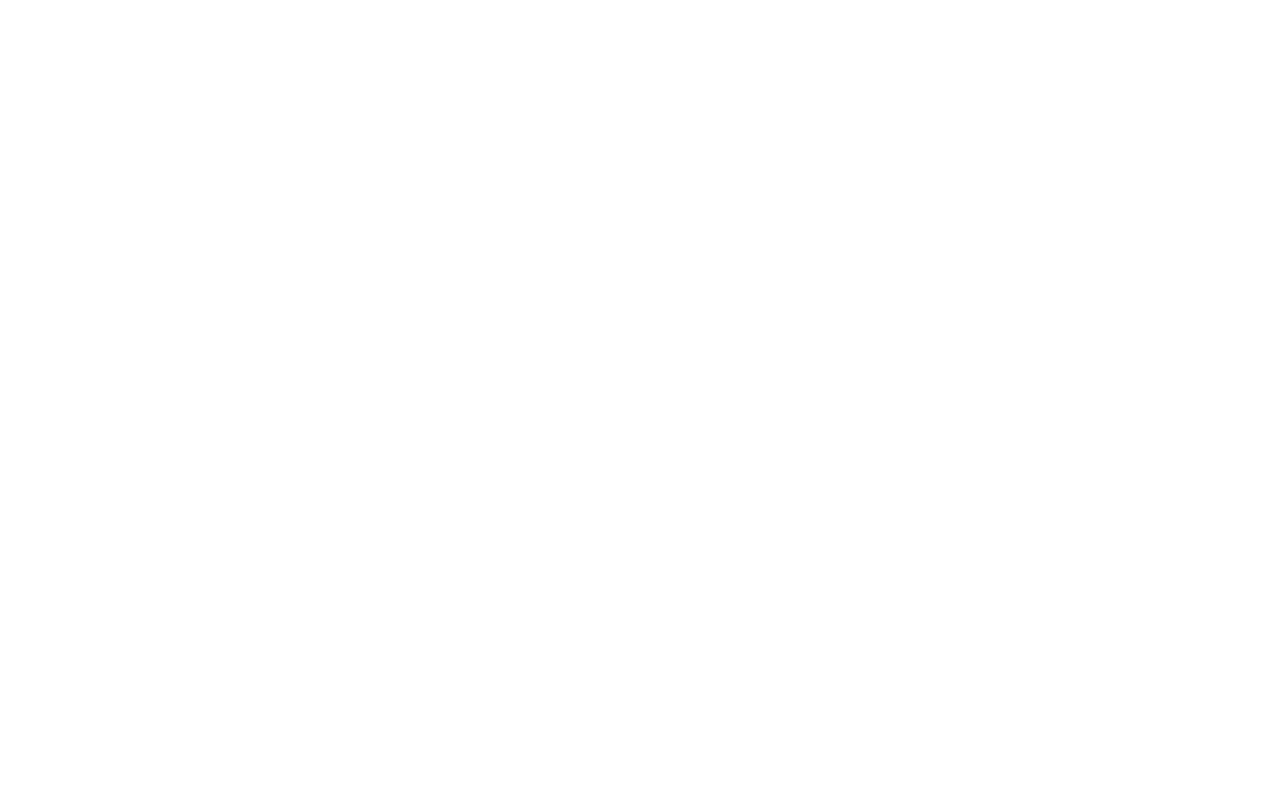
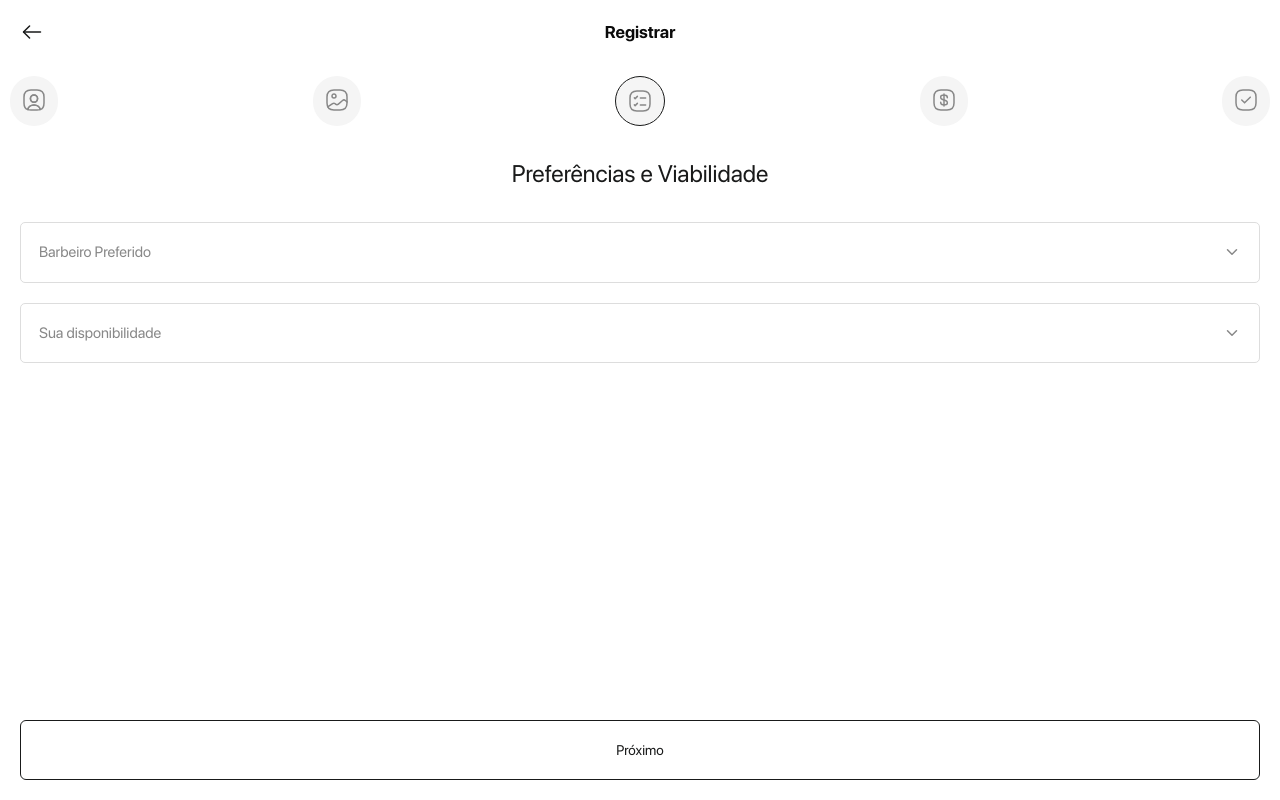
Before and after one commit to Chrystianls/Demo-Barber-App, a React (Vite) app: page /register/preference-availability in a window 1280 px wide. Before the commit this address had no page. Built offline with nearby package versions, Linux system fonts and the light colour scheme.

Commit message:
upload picture and preference&availability

```diff
--- a/src/App.tsx
+++ b/src/App.tsx
@@ -5,6 +5,8 @@ import Register from "./Pages/Register";
 import BarberDashboard from "./Pages/BarberDashboard";
 import BarberScheduleDashboard from "./Pages/BarberScheduleDashboard";
 import BarberSettings from "./Pages/BarberSettings";
+import UploadPicture from "./Pages/UploadPicture";
+import PreferenceAvailability from "./Pages/PreferenceAvailability";
 
 function App() {
   return (
@@ -13,7 +15,12 @@ function App() {
         <Routes>
           <Route path="/" element={<Home />} />
           <Route path="/login" element={<Login />} />
-          <Route path="/register" element={<Register />} />
+          <Route path="/register/personal-info" element={<Register />} />
+          <Route path="/register/upload-picture" element={<UploadPicture />} />
+          <Route
+            path="/register/preference-availability"
+            element={<PreferenceAvailability />}
+          />
           <Route path="/barber-dashboard" element={<BarberDashboard />} />
           <Route
             path="/barber-schedule-dashboard"
--- a/src/Pages/Home.tsx
+++ b/src/Pages/Home.tsx
@@ -27,7 +27,7 @@ const Home = () => {
         <Link to={"/login"} className="w-full">
           <Button className="w-full mb-4">Entrar</Button>
         </Link>
-        <Link to={"/register"} className="w-full">
+        <Link to={"/register/personal-info"} className="w-full">
           <Button className="w-full" variant={"outline"}>
             Registrar
           </Button>
--- a/src/Pages/Login.tsx
+++ b/src/Pages/Login.tsx
@@ -24,7 +24,7 @@ const Login = () => {
 
       <p className="text-sm text-light-gray absolute bottom-6">
         Não tem uma conta?{" "}
-        <Link to={"/register"} className="text-dark-gray py-2">
+        <Link to={"/register/personal-info"} className="text-dark-gray py-2">
           Registre-se agora
         </Link>
       </p>
--- /dev/null
+++ b/src/Pages/PreferenceAvailability.tsx
@@ -0,0 +1,40 @@
+import RegisterNavIcons from "@/components/RegisterNavIcons";
+import { Button } from "@/components/ui/button";
+import { ChevronDown } from "lucide-react";
+import { Link } from "react-router-dom";
+
+const PreferenceAvailability = () => {
+  return (
+    <section>
+      <RegisterNavIcons indexStage={2} />
+
+      <div className="px-5">
+      <h2 className="text-2xl text-dark-gray mb-8 text-center">
+        Preferências e Viabilidade
+      </h2>
+
+      <div>
+        <div className="flex justify-between items-center p-[18px] rounded-[5px] border border-[#dddddd] mb-5">
+          <span className="text-[15px] text-light-gray">Barbeiro Preferido</span>
+          <ChevronDown width={18} height={18} color="#888888" />
+        </div>
+
+        <div className="flex justify-between items-center p-[18px] rounded-[5px] border border-[#dddddd]">
+          <span className="text-[15px] text-light-gray">Sua disponibilidade</span>
+          <ChevronDown width={18} height={18} color="#888888" />
+        </div>
+      </div>
+
+      <div className="fixed w-full px-5 bottom-5 left-0">
+        <Link to={"/register/preference-availability"}>
+          <Button variant={"outline"} className="w-full">
+            Próximo
+          </Button>
+        </Link>
+      </div>
+      </div>
+    </section>
+  );
+};
+
+export default PreferenceAvailability;
--- a/src/Pages/Register.tsx
+++ b/src/Pages/Register.tsx
@@ -1,46 +1,14 @@
-import arrow from "../assets/icons/arrow-left.svg";
-import Personal from "../assets/icons/Personal.svg";
-import Photo from "../assets/icons/Photo.svg";
-import Preferences from "../assets/icons/Preferences.svg";
-import Payment from "../assets/icons/Payment method.svg";
-import Done from "../assets/icons/Done.svg";
 import { Input } from "@/components/ui/input";
 import { Button } from "@/components/ui/button";
 import { Link } from "react-router-dom";
+import RegisterNavIcons from "@/components/RegisterNavIcons";
 
 const Register = () => {
   return (
-    <section className="flex flex-col items-center px-5">
-      <Link to={"/"}>
-        <img
-          src={arrow}
-          width={24}
-          height={24}
-          className="absolute top-5 left-5"
-        />
-      </Link>
-      <span className="font-SF-pro-bold text-[17px] mt-3 leading-10 mb-6">
-        Registrar
-      </span>
+    <section className="px-5">
+      <RegisterNavIcons indexStage={0} />
 
-      <div className="flex justify-between w-full px-[10px] mb-8">
-        <div className="p-3 rounded-full bg-neutral-100 border border-dark-gray">
-          <img src={Personal} height={24} width={24} />
-        </div>
-        <div className="p-3 rounded-full bg-neutral-100">
-          <img src={Photo} height={24} width={24} />
-        </div>
-        <div className="p-3 rounded-full bg-neutral-100">
-          <img src={Preferences} height={24} width={24} />
-        </div>
-        <div className="p-3 rounded-full bg-neutral-100">
-          <img src={Payment} height={24} width={24} />
-        </div>
-        <div className="p-3 rounded-full bg-neutral-100">
-          <img src={Done} height={24} width={24} />
-        </div>
-      </div>
-
+      <div className="flex flex-col items-center">
         <h2 className="text-2xl text-dark-gray mb-8">Informações Pessoais</h2>
 
         <div className="flex flex-col gap-5 w-full">
@@ -52,13 +20,14 @@ const Register = () => {
         </div>
 
         <Link
-        to={"register/profile-photo"}
+          to={"/register/upload-picture"}
           className="w-full absolute bottom-5 px-5"
         >
           <Button variant={"outline"} className="w-full">
             Próximo
           </Button>
         </Link>
+      </div>
     </section>
   );
 };
--- /dev/null
+++ b/src/Pages/UploadPicture.tsx
@@ -0,0 +1,38 @@
+import RegisterNavIcons from "@/components/RegisterNavIcons";
+import { Button } from "@/components/ui/button";
+import { Input } from "@/components/ui/input";
+import { LucideCirclePlus } from "lucide-react";
+import { Link } from "react-router-dom";
+
+const UploadPicture = () => {
+  return (
+    <section className="px-5">
+      <RegisterNavIcons indexStage={1} className="mb-8" />
+
+      <h2 className="text-2xl text-dark-gray mb-8 text-center">
+        Informações Pessoais
+      </h2>
+
+      <div className="relative flex items-center justify-center">
+        <Input
+          type="file"
+          className="bg-[#f4f4f4] border-none file:hidden text-transparent"
+        />
+        <div className="flex items-center gap-[5px] pointer-events-none absolute">
+          <LucideCirclePlus height={17} width={17} />
+          <span>Escolha uma Foto</span>
+        </div>
+      </div>
+
+      <div className="fixed w-full px-5 bottom-5 left-0">
+        <Link to={"/register/preference-availability"}>
+          <Button variant={"outline"} className="w-full">
+            Próximo
+          </Button>
+        </Link>
+      </div>
+    </section>
+  );
+};
+
+export default UploadPicture;
--- /dev/null
+++ b/src/components/RegisterNavIcons.tsx
@@ -0,0 +1,47 @@
+import arrow from "../assets/icons/arrow-left.svg";
+import Personal from "../assets/icons/Personal.svg";
+import Upload from "../assets/icons/Photo.svg";
+import Preference from "../assets/icons/Preferences.svg";
+import Payment from "../assets/icons/Payment method.svg";
+import Terms from "../assets/icons/Done.svg";
+import { Link } from "react-router-dom";
+
+type RegisterNavIconsProps = {
+  indexStage: number;
+  className?: string;
+};
+
+const RegisterNavIcons = ({ indexStage, className }: RegisterNavIconsProps) => {
+  const navIcons = [Personal, Upload, Preference, Payment, Terms];
+
+  return (
+    <div className={`flex flex-col items-center ${className}`}>
+      <Link to={"/"}>
+        <img
+          src={arrow}
+          width={24}
+          height={24}
+          className="absolute top-5 left-5"
+        />
+      </Link>
+      <span className="font-SF-pro-bold text-[17px] mt-3 leading-10 mb-6">
+        Registrar
+      </span>
+
+      <div className="flex justify-between w-full px-[10px] mb-8">
+        {navIcons.map((icon, index) => (
+          <div
+            key={icon}
+            className={`p-3 rounded-full bg-neutral-100 ${
+              index === indexStage ? "border border-dark-gray" : ""
+            }`}
+          >
+            <img src={icon} height={24} width={24} />
+          </div>
+        ))}
+      </div>
+    </div>
+  );
+};
+
+export default RegisterNavIcons;
```
Lines whose indentation alone changed are shown as unchanged.
